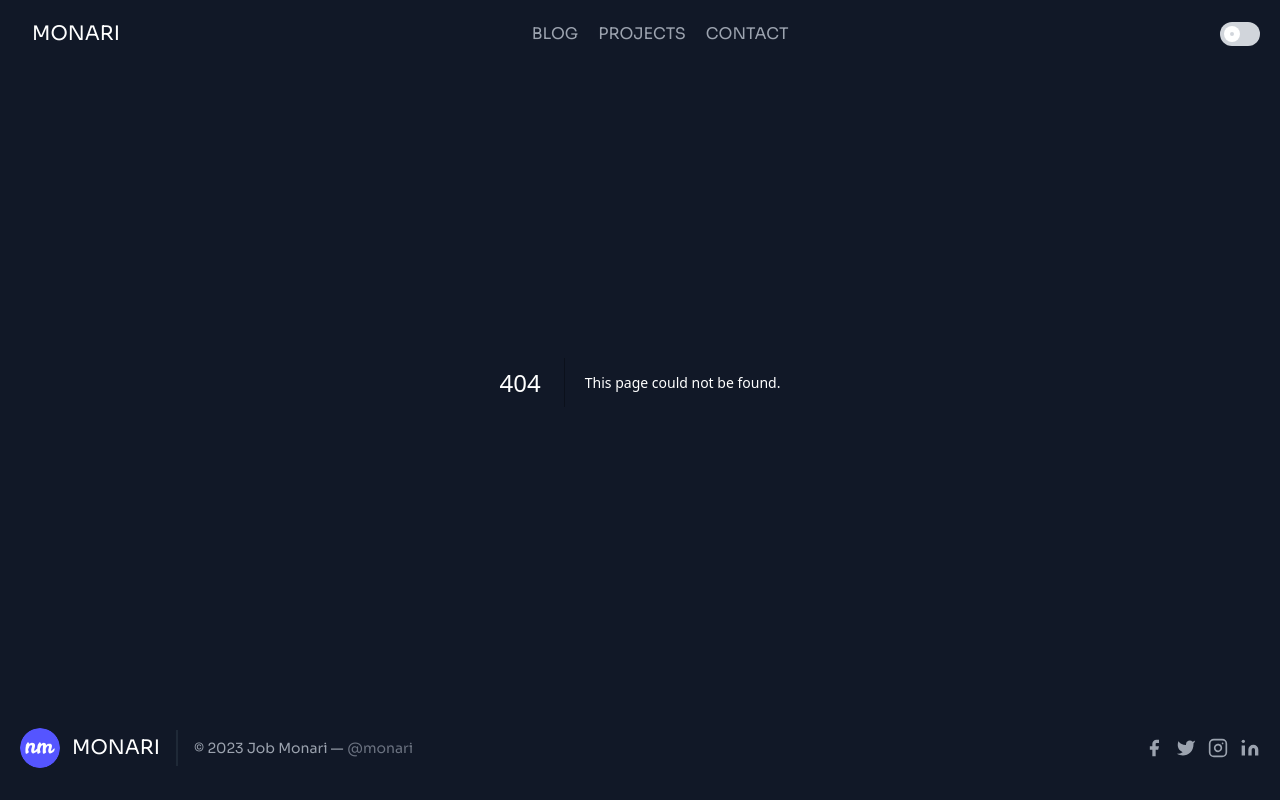
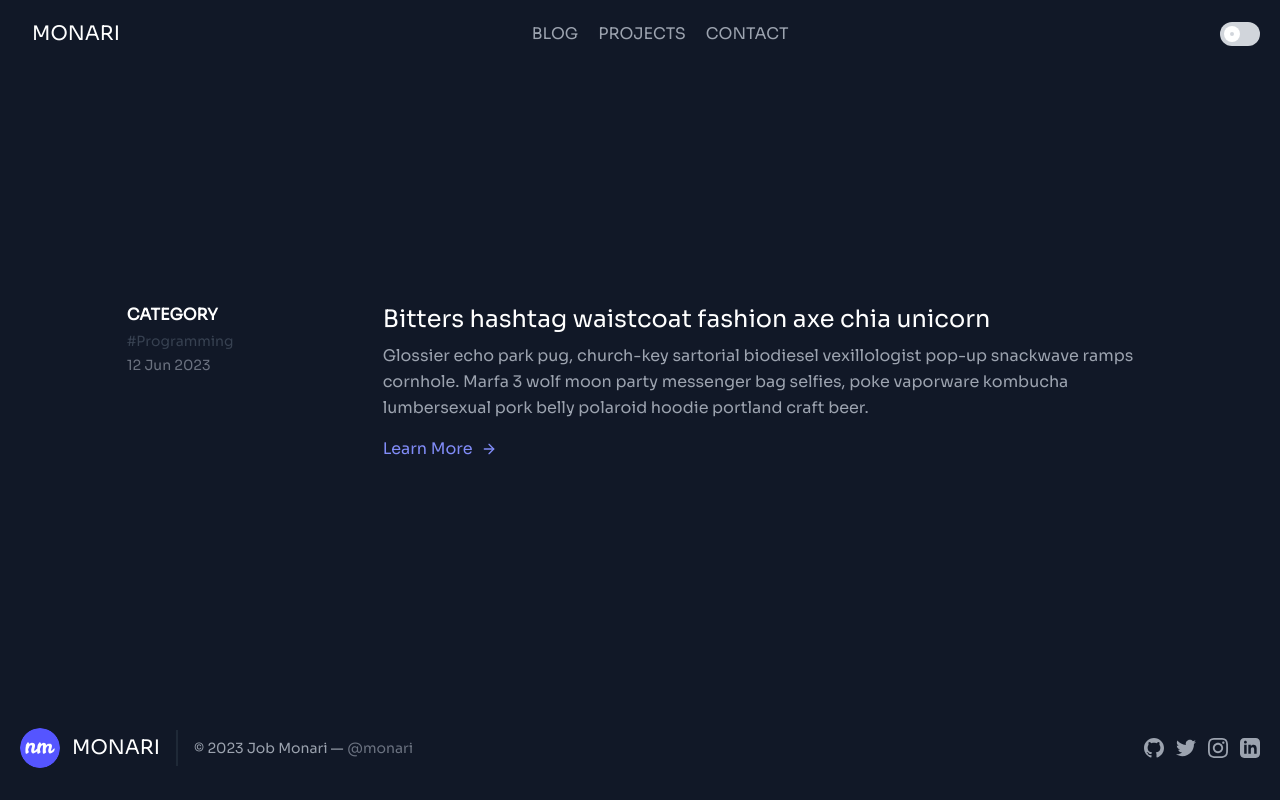
Before and after one commit to narie-monarie/portfolio, a Next.js app: page /blog in a window 1280 px wide. Before the commit this address had no page. Built offline with nearby package versions, Linux system fonts and the light colour scheme.

Commit message:
adding pages

```diff
--- /dev/null
+++ b/app/blog/page.tsx
@@ -0,0 +1,49 @@
+export default function() {
+  return (
+    <div className="container mx-auto w-10/12">
+      <section className="text-gray-400 bg-gray-900 body-font overflow-hidden">
+        <div className="container px-5 py-24 mx-auto">
+          <div className="-my-8 divide-y-2 divide-gray-800">
+            <div className="py-8 flex flex-wrap md:flex-nowrap">
+              <div className="md:w-64 md:mb-0 mb-6 flex-shrink-0 flex flex-col">
+                <span className="font-semibold title-font text-white">
+                  CATEGORY
+                </span>
+                <span className="mt-1 text-gray-700 text-sm cursor-pointer hover:backdrop-blur">
+                  #Programming
+                </span>
+                <span className="mt-1 text-gray-500 text-sm">12 Jun 2023</span>
+              </div>
+              <div className="md:flex-grow">
+                <h2 className="text-2xl font-medium cursor-pointer text-white title-font mb-2 hover:underline underline-offset-2">
+                  Bitters hashtag waistcoat fashion axe chia unicorn
+                </h2>
+                <p className="leading-relaxed">
+                  Glossier echo park pug, church-key sartorial biodiesel
+                  vexillologist pop-up snackwave ramps cornhole. Marfa 3 wolf
+                  moon party messenger bag selfies, poke vaporware kombucha
+                  lumbersexual pork belly polaroid hoodie portland craft beer.
+                </p>
+                <a className="text-indigo-400 inline-flex items-center mt-4">
+                  Learn More
+                  <svg
+                    className="w-4 h-4 ml-2"
+                    viewBox="0 0 24 24"
+                    stroke="currentColor"
+                    stroke-width="2"
+                    fill="none"
+                    stroke-linecap="round"
+                    stroke-linejoin="round"
+                  >
+                    <path d="M5 12h14"></path>
+                    <path d="M12 5l7 7-7 7"></path>
+                  </svg>
+                </a>
+              </div>
+            </div>
+          </div>
+        </div>
+      </section>
+    </div>
+  );
+}
--- a/app/components/Footer/Footer.tsx
+++ b/app/components/Footer/Footer.tsx
@@ -1,4 +1,5 @@
 import Image from "next/image";
+import Link from "next/link";
 
 export const Footer = () => {
   return (
@@ -29,61 +30,70 @@
             </a>
           </p>
           <span className="inline-flex sm:ml-auto sm:mt-0 mt-4 justify-center sm:justify-start">
-            <a className="text-gray-400">
+            <a
+              href="https://www.github.com/narie-monarie"
+              target="_blank"
+              className="text-gray-400 transition duration-100 hover:text-gray-500 active:text-gray-600"
+            >
               <svg
+                className="h-5 w-5"
+                width="24"
+                height="24"
+                viewBox="0 0 24 24"
                 fill="currentColor"
-                strokeLinecap="round"
-                strokeLinejoin="round"
-                strokeWidth="2"
-                className="w-5 h-5"
-                viewBox="0 0 24 24"
+                xmlns="http://www.w3.org/2000/svg"
               >
-                <path d="M18 2h-3a5 5 0 00-5 5v3H7v4h3v8h4v-8h3l1-4h-4V7a1 1 0 011-1h3z"></path>
+                <path d="M12 0c-6.626 0-12 5.373-12 12 0 5.302 3.438 9.8 8.207 11.387.599.111.793-.261.793-.577v-2.234c-3.338.726-4.033-1.416-4.033-1.416-.546-1.387-1.333-1.756-1.333-1.756-1.089-.745.083-.729.083-.729 1.205.084 1.839 1.237 1.839 1.237 1.07 1.834 2.807 1.304 3.492.997.107-.775.418-1.305.762-1.604-2.665-.305-5.467-1.334-5.467-5.931 0-1.311.469-2.381 1.236-3.221-.124-.303-.535-1.524.117-3.176 0 0 1.008-.322 3.301 1.23.957-.266 1.983-.399 3.003-.404 1.02.005 2.047.138 3.006.404 2.291-1.552 3.297-1.23 3.297-1.23.653 1.653.242 2.874.118 3.176.77.84 1.235 1.911 1.235 3.221 0 4.609-2.807 5.624-5.479 5.921.43.372.823 1.102.823 2.222v3.293c0 .319.192.694.801.576 4.765-1.589 8.199-6.086 8.199-11.386 0-6.627-5.373-12-12-12z" />
               </svg>
             </a>
-            <a className="ml-3 text-gray-400">
+            <a
+              href="https://twitter.com/monari_j"
+              target="_blank"
+              className="text-gray-400 ml-3 transition duration-100 hover:text-gray-500 active:text-gray-600"
+            >
               <svg
+                className="h-5 w-5"
+                width="24"
+                height="24"
+                viewBox="0 0 24 24"
                 fill="currentColor"
-                strokeLinecap="round"
-                strokeLinejoin="round"
-                strokeWidth="2"
-                className="w-5 h-5"
-                viewBox="0 0 24 24"
+                xmlns="http://www.w3.org/2000/svg"
               >
-                <path d="M23 3a10.9 10.9 0 01-3.14 1.53 4.48 4.48 0 00-7.86 3v1A10.66 10.66 0 013 4s-4 9 5 13a11.64 11.64 0 01-7 2c9 5 20 0 20-11.5a4.5 4.5 0 00-.08-.83A7.72 7.72 0 0023 3z"></path>
+                <path d="M24 4.557c-.883.392-1.832.656-2.828.775 1.017-.609 1.798-1.574 2.165-2.724-.951.564-2.005.974-3.127 1.195-.897-.957-2.178-1.555-3.594-1.555-3.179 0-5.515 2.966-4.797 6.045-4.091-.205-7.719-2.165-10.148-5.144-1.29 2.213-.669 5.108 1.523 6.574-.806-.026-1.566-.247-2.229-.616-.054 2.281 1.581 4.415 3.949 4.89-.693.188-1.452.232-2.224.084.626 1.956 2.444 3.379 4.6 3.419-2.07 1.623-4.678 2.348-7.29 2.04 2.179 1.397 4.768 2.212 7.548 2.212 9.142 0 14.307-7.721 13.995-14.646.962-.695 1.797-1.562 2.457-2.549z" />
               </svg>
             </a>
-            <a className="ml-3 text-gray-400">
+            <a
+              href="https://www.instagram.com/narie._monarie/"
+              target="_blank"
+              className="text-gray-400 ml-3 transition duration-100 hover:text-gray-500 active:text-gray-600"
+            >
               <svg
-                fill="none"
-                stroke="currentColor"
-                strokeLinecap="round"
-                strokeLinejoin="round"
-                strokeWidth="2"
-                className="w-5 h-5"
+                className="h-5 w-5"
+                width="24"
+                height="24"
                 viewBox="0 0 24 24"
+                fill="currentColor"
+                xmlns="http://www.w3.org/2000/svg"
               >
-                <rect width="20" height="20" x="2" y="2" rx="5" ry="5"></rect>
-                <path d="M16 11.37A4 4 0 1112.63 8 4 4 0 0116 11.37zm1.5-4.87h.01"></path>
+                <path d="M12 2.163c3.204 0 3.584.012 4.85.07 3.252.148 4.771 1.691 4.919 4.919.058 1.265.069 1.645.069 4.849 0 3.205-.012 3.584-.069 4.849-.149 3.225-1.664 4.771-4.919 4.919-1.266.058-1.644.07-4.85.07-3.204 0-3.584-.012-4.849-.07-3.26-.149-4.771-1.699-4.919-4.92-.058-1.265-.07-1.644-.07-4.849 0-3.204.013-3.583.07-4.849.149-3.227 1.664-4.771 4.919-4.919 1.266-.057 1.645-.069 4.849-.069zm0-2.163c-3.259 0-3.667.014-4.947.072-4.358.2-6.78 2.618-6.98 6.98-.059 1.281-.073 1.689-.073 4.948 0 3.259.014 3.668.072 4.948.2 4.358 2.618 6.78 6.98 6.98 1.281.058 1.689.072 4.948.072 3.259 0 3.668-.014 4.948-.072 4.354-.2 6.782-2.618 6.979-6.98.059-1.28.073-1.689.073-4.948 0-3.259-.014-3.667-.072-4.947-.196-4.354-2.617-6.78-6.979-6.98-1.281-.059-1.69-.073-4.949-.073zm0 5.838c-3.403 0-6.162 2.759-6.162 6.162s2.759 6.163 6.162 6.163 6.162-2.759 6.162-6.163c0-3.403-2.759-6.162-6.162-6.162zm0 10.162c-2.209 0-4-1.79-4-4 0-2.209 1.791-4 4-4s4 1.791 4 4c0 2.21-1.791 4-4 4zm6.406-11.845c-.796 0-1.441.645-1.441 1.44s.645 1.44 1.441 1.44c.795 0 1.439-.645 1.439-1.44s-.644-1.44-1.439-1.44z" />
               </svg>
             </a>
-            <a className="ml-3 text-gray-400">
+            <Link
+              href="https://www.linkedin.com/in/job-monari/"
+              target="_blank"
+              className="text-gray-400 ml-3 transition duration-100 hover:text-gray-500 active:text-gray-600"
+            >
               <svg
+                className="h-5 w-5"
+                width="24"
+                height="24"
+                viewBox="0 0 24 24"
                 fill="currentColor"
-                stroke="currentColor"
-                strokeLinecap="round"
-                strokeLinejoin="round"
-                strokeWidth="0"
-                className="w-5 h-5"
-                viewBox="0 0 24 24"
+                xmlns="http://www.w3.org/2000/svg"
               >
-                <path
-                  stroke="none"
-                  d="M16 8a6 6 0 016 6v7h-4v-7a2 2 0 00-2-2 2 2 0 00-2 2v7h-4v-7a6 6 0 016-6zM2 9h4v12H2z"
-                ></path>
-                <circle cx="4" cy="4" r="2" stroke="none"></circle>
+                <path d="M19 0h-14c-2.761 0-5 2.239-5 5v14c0 2.761 2.239 5 5 5h14c2.762 0 5-2.239 5-5v-14c0-2.761-2.238-5-5-5zm-11 19h-3v-11h3v11zm-1.5-12.268c-.966 0-1.75-.79-1.75-1.764s.784-1.764 1.75-1.764 1.75.79 1.75 1.764-.783 1.764-1.75 1.764zm13.5 12.268h-3v-5.604c0-3.368-4-3.113-4 0v5.604h-3v-11h3v1.765c1.396-2.586 7-2.777 7 2.476v6.759z" />
               </svg>
-            </a>
+            </Link>
           </span>
         </div>
       </footer>
--- /dev/null
+++ b/app/projects/page.tsx
@@ -0,0 +1,3 @@
+export default function() {
+  return <div></div>;
+}
```
Also changed, not shown: 1 other file (tests, documents, lock files or other folders).
